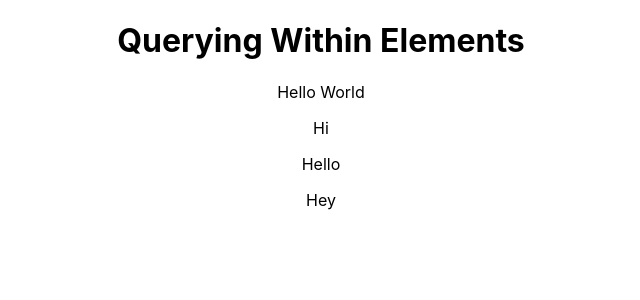
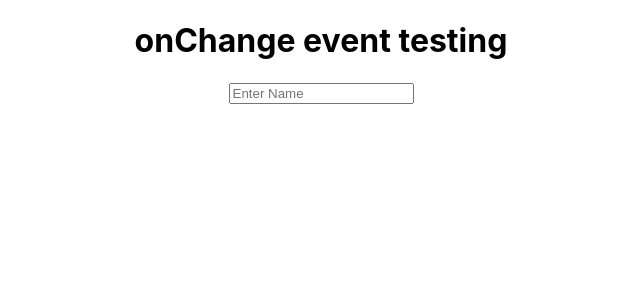
Before and after one commit to muazimmaqbool/React_Testing_Library, a React (Create React App) app: page / in a window 1280 px wide. Shown: the top 300 px of the page, without its empty margins (319-959 px from the left). Built offline with nearby package versions, Linux system fonts and the light colour scheme.

Commit message:
testing onchange event

```diff
--- a/src/App.js
+++ b/src/App.js
@@ -78,9 +78,9 @@ function App() {
       {/* <FindBy_FindAllBy/> */}
 
       {/* <TestElementsJavascriptQuery/> */}
-      <QueryingWithinElements/>
+      {/* <QueryingWithinElements/> */}
 
-      {/* <OnChange_Testing/> */}
+      <OnChange_Testing/>
       {/* <ActFunction/> */}
 
       {/* <TestComp_Props/> */}
```
